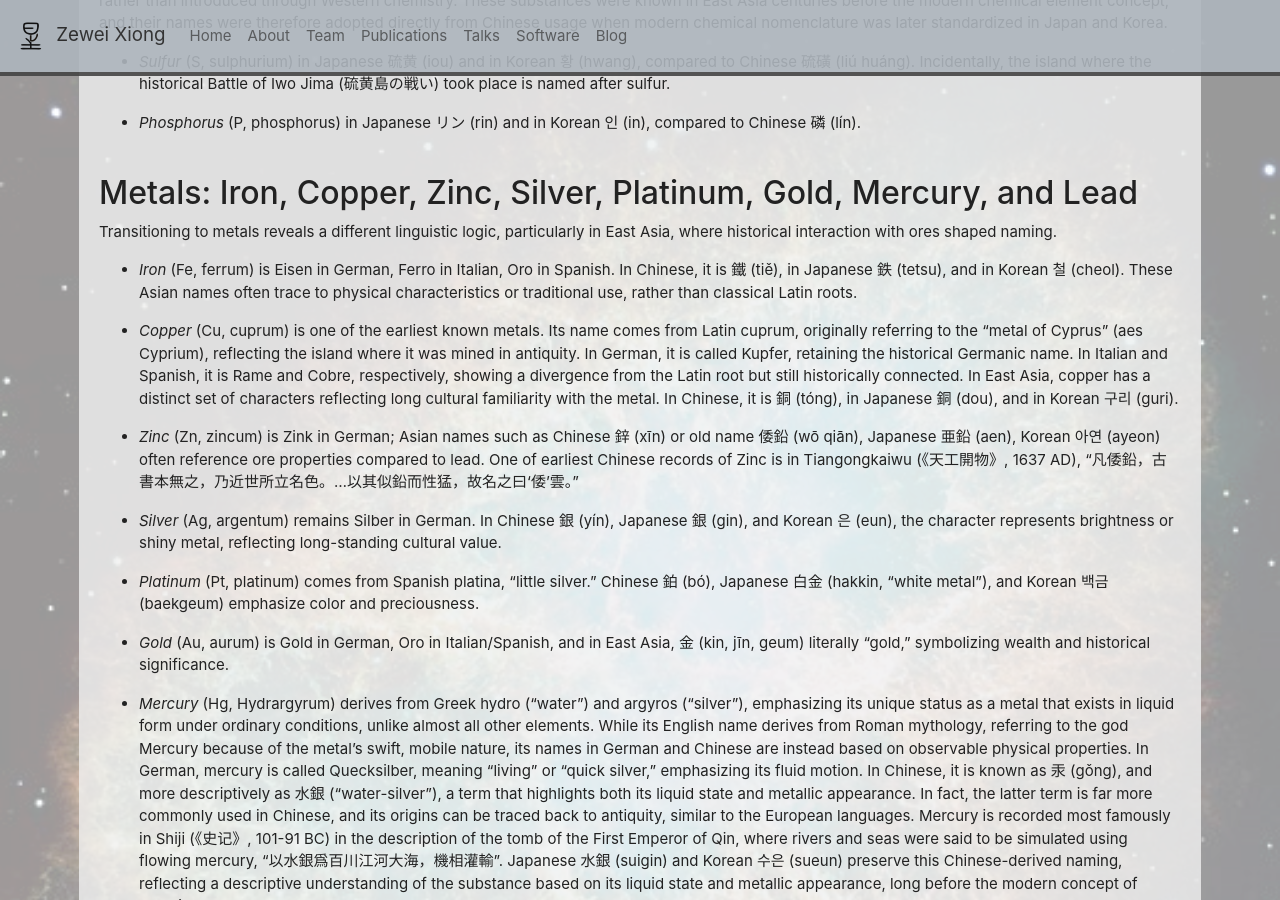
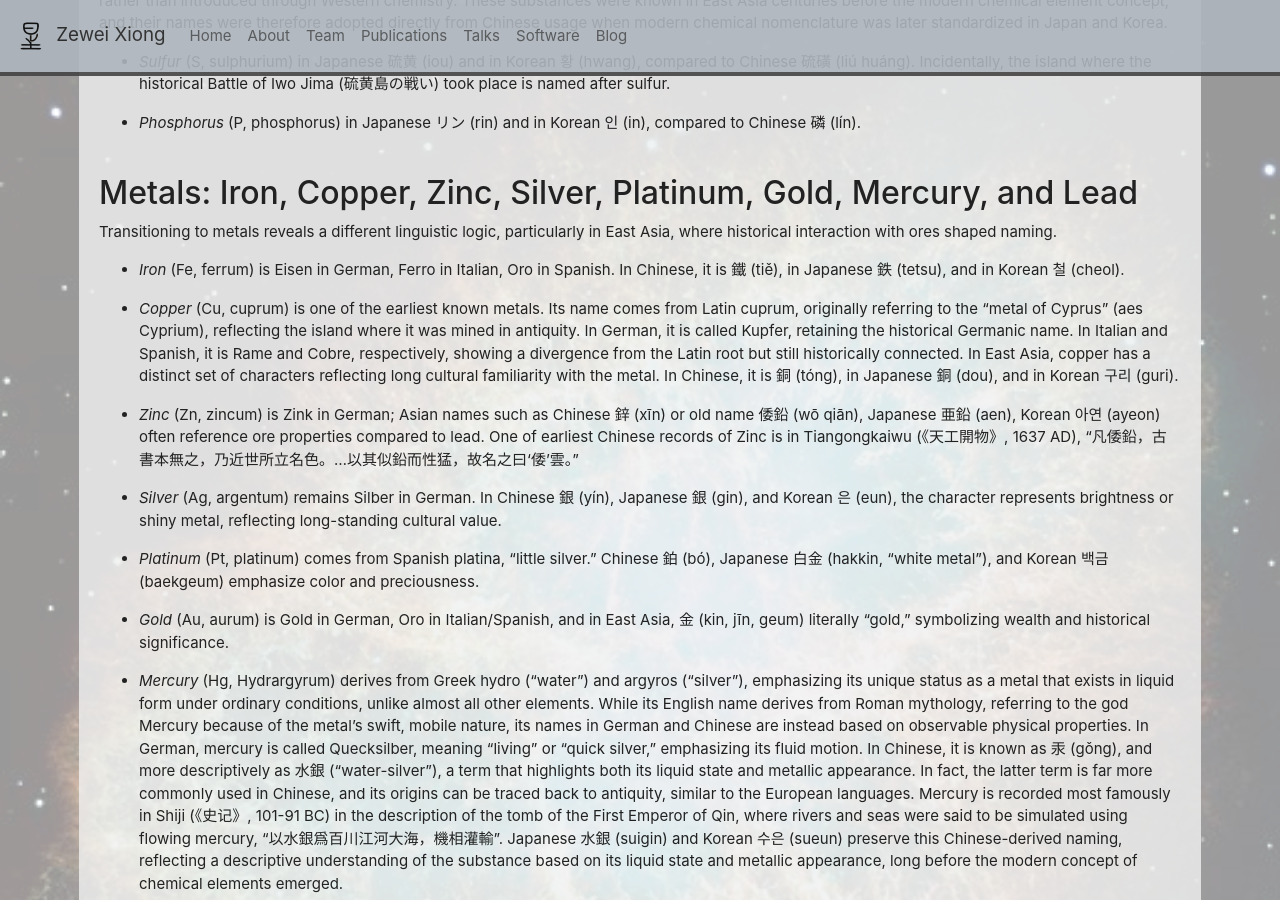
Before and after one commit to zeweixiong/zeweixiong.github.io, a Jekyll site: the page built from _posts/2026-01-07-element-names.md, in a window 1280 px wide and 900 px high, scrolled down 1814 px. Built offline with Jekyll 4.4.1, drawn with Linux system fonts in a browser that asks for light colours; nearby versions of some CDN libraries; a style sheet for code colours, icons or effects is not loaded.

Commit message:
correct a post.

```diff
--- a/_posts/2026-01-07-element-names.md
+++ b/_posts/2026-01-07-element-names.md
@@ -51,7 +51,7 @@ The names of two additional elements in Japanese and Korean follow a different p
 
 Transitioning to metals reveals a different linguistic logic, particularly in East Asia, where historical interaction with ores shaped naming.
 
-- *Iron* (Fe, ferrum) is Eisen in German, Ferro in Italian, Oro in Spanish. In Chinese, it is 鐵 (tiě), in Japanese 鉄 (tetsu), and in Korean 철 (cheol). These Asian names often trace to physical characteristics or traditional use, rather than classical Latin roots.
+- *Iron* (Fe, ferrum) is Eisen in German, Ferro in Italian, Oro in Spanish. In Chinese, it is 鐵 (tiě), in Japanese 鉄 (tetsu), and in Korean 철 (cheol).
 
 - *Copper* (Cu, cuprum) is one of the earliest known metals. Its name comes from Latin cuprum, originally referring to the “metal of Cyprus” (aes Cyprium), reflecting the island where it was mined in antiquity. In German, it is called Kupfer, retaining the historical Germanic name. In Italian and Spanish, it is Rame and Cobre, respectively, showing a divergence from the Latin root but still historically connected. In East Asia, copper has a distinct set of characters reflecting long cultural familiarity with the metal. In Chinese, it is 銅 (tóng), in Japanese 銅 (dou), and in Korean 구리 (guri).
 
```
